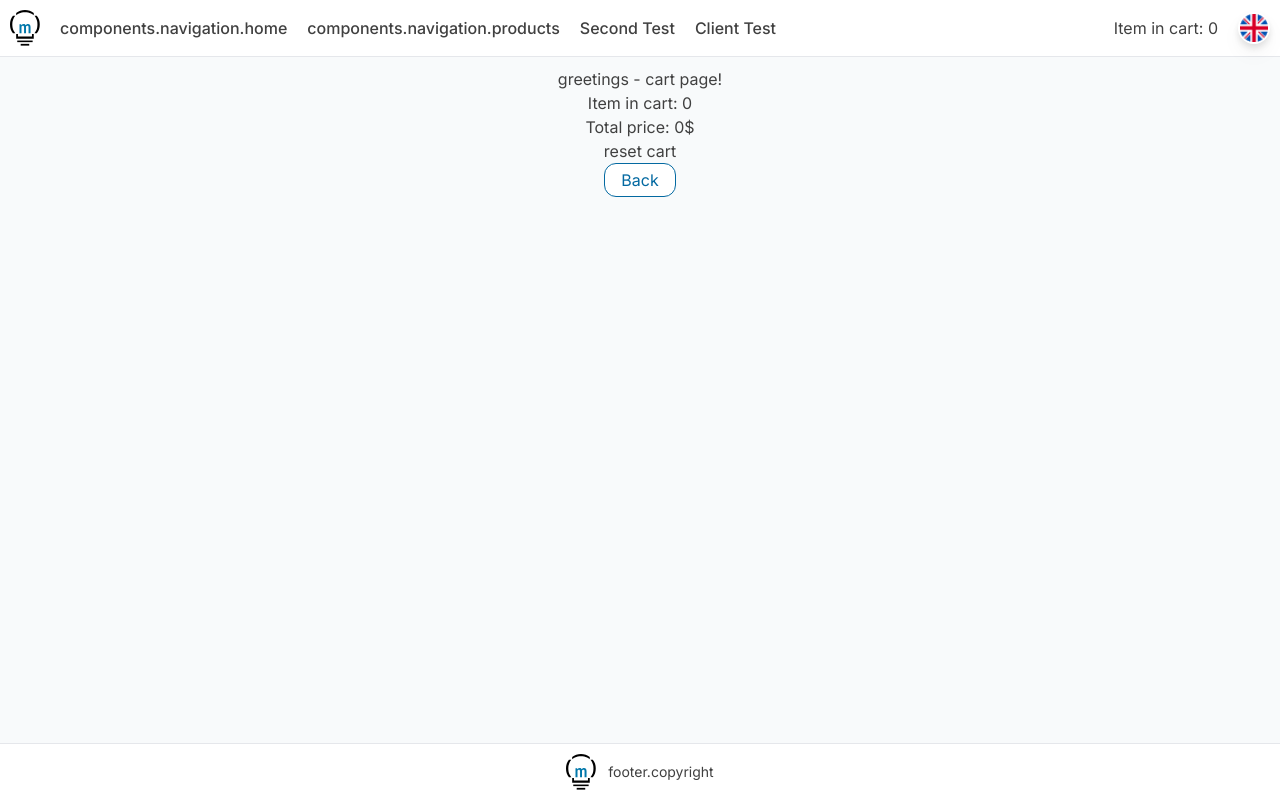
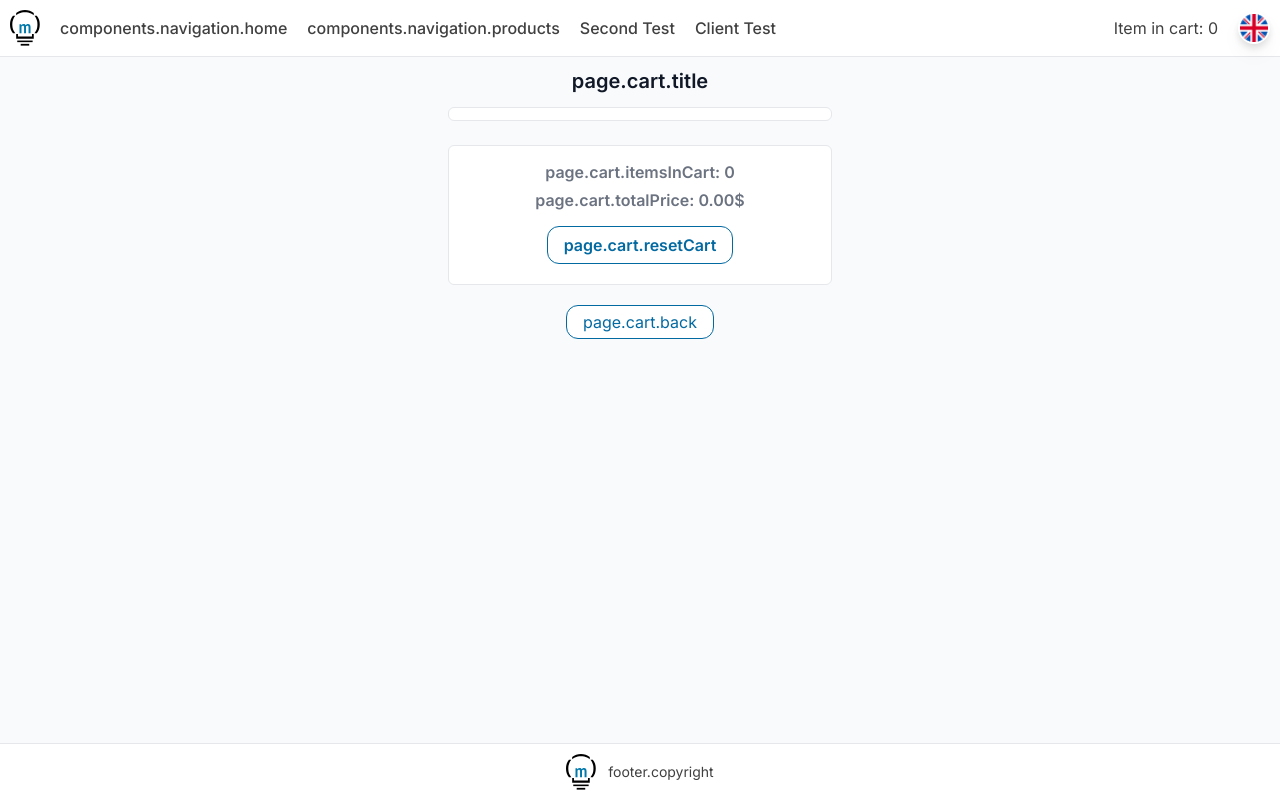
Before and after one commit to patryk-makarewicz/cart, a Next.js app: page /en/cart in a window 1280 px wide. Built offline with nearby package versions, Linux system fonts and the light colour scheme; what i18next-resources-to-backend would draw is missing.

Commit message:
Add basic styles to cart page

```diff
--- a/src/app/[lng]/cart/page.tsx
+++ b/src/app/[lng]/cart/page.tsx
@@ -17,26 +17,42 @@ const CartPage = ({ params: { lng } }: lngProps) => {
   return (
     <>
       <div className="flex flex-col items-center">
-        <h1>{t('greetings')} - cart page!</h1>
-        <h2>
-          <div>Item in cart: {cart.reduce((acc, current) => acc + current.quantity, 0)}</div>
-        </h2>
-        <h2>
-          <div>Total price: {cart.reduce((acc, current) => acc + current.fields.price * current.quantity, 0)}$</div>
-        </h2>
+        <h2 className="mb-3 text-xl font-semibold leading-7 text-gray-900">{t('page.cart.title')}</h2>
 
-        <ul>
+        <ul className="mb-3 flex w-96 flex-col rounded-md border border-gray-200 bg-white px-3 pt-3">
           {cart.map((item) => (
-            <li key={item.id}>
-              {item.fields.name} - {item.fields.price.toFixed(2)}$ - {item.quantity}
+            <li key={item.id} className="mb-3 flex items-center">
+              <img
+                src={item.fields.imageSrc}
+                alt={item.fields.imageAlt}
+                className="mr-3 h-20 w-16 rounded-sm object-cover"
+              />
+              <div>
+                <p className="mt max-w-2xl text-sm leading-6 text-gray-500">{item.fields.name}</p>
+                <p className="mb text-base font-semibold leading-6 text-gray-900">
+                  {item.fields.price.toFixed(2)}$ {item.fields.currency}
+                </p>
+                <p className="text-base leading-6 text-gray-900">
+                  {t('page.cart.items')}: {item.quantity}
+                </p>
+              </div>
             </li>
           ))}
         </ul>
 
-        <button onClick={() => dispatch(resetCart())}>reset cart</button>
+        <div className="mb-5 mt-3 flex w-96 flex-col items-center rounded-md border border-gray-200 bg-white px-3 pb-5 pt-3 font-semibold leading-7 text-gray-500">
+          <p>
+            {t('page.cart.itemsInCart')}: {cart.reduce((acc, current) => acc + current.quantity, 0)}
+          </p>
+          <p className="mb-3">
+            {t('page.cart.totalPrice')}:{' '}
+            {cart.reduce((acc, current) => acc + current.fields.price * current.quantity, 0).toFixed(2)}$
+          </p>
+          <Button onClick={() => dispatch(resetCart())}>{t('page.cart.resetCart')}</Button>
+        </div>
 
         <Link href={`/${lng}/products`}>
-          <Button>Back</Button>
+          <Button>{t('page.cart.back')}</Button>
         </Link>
       </div>
     </>
--- a/src/app/[lng]/page.tsx
+++ b/src/app/[lng]/page.tsx
@@ -30,8 +30,12 @@ const Home = async ({ params: { lng } }: lngProps) => {
 
 export default Home;
 
-//TODO: add basic styles to cart
+//TODO: create cart item list component
+//TODO: add empty cart style / icon
+//TODO: add in cart view add or remove item from cart
 //TODO: send cart -> basic solution console.log it
+//TODO: products list - no data state
+//TODO: products list - show big photo and bestsellers
 //TODO: show loader when is fetching data from api
 //TODO: show loader on change page
 //TODO: add animation on change page
--- a/src/app/i18n/locales/en/translation.json
+++ b/src/app/i18n/locales/en/translation.json
@@ -4,6 +4,14 @@
   "page": {
     "home": {
       "button": "Get started"
+    },
+    "cart": {
+      "title": "Your cart",
+      "resetCart": "Reset cart",
+      "back": "Back to products",
+      "itemsInCart": "Items in cart",
+      "totalPrice": "Total price",
+      "items": "Items"
     }
   },
 
--- a/src/app/i18n/locales/pl/translation.json
+++ b/src/app/i18n/locales/pl/translation.json
@@ -4,6 +4,14 @@
   "page": {
     "home": {
       "button": "Zaczynamy"
+    },
+    "cart": {
+      "title": "Twój koszyk",
+      "resetCart": "Wyczyść koszyk",
+      "back": "Powrót do produktów",
+      "itemsInCart": "Ilość w koszyku",
+      "totalPrice": "Cena całkowita",
+      "items": "Ilość"
     }
   },
 
```
